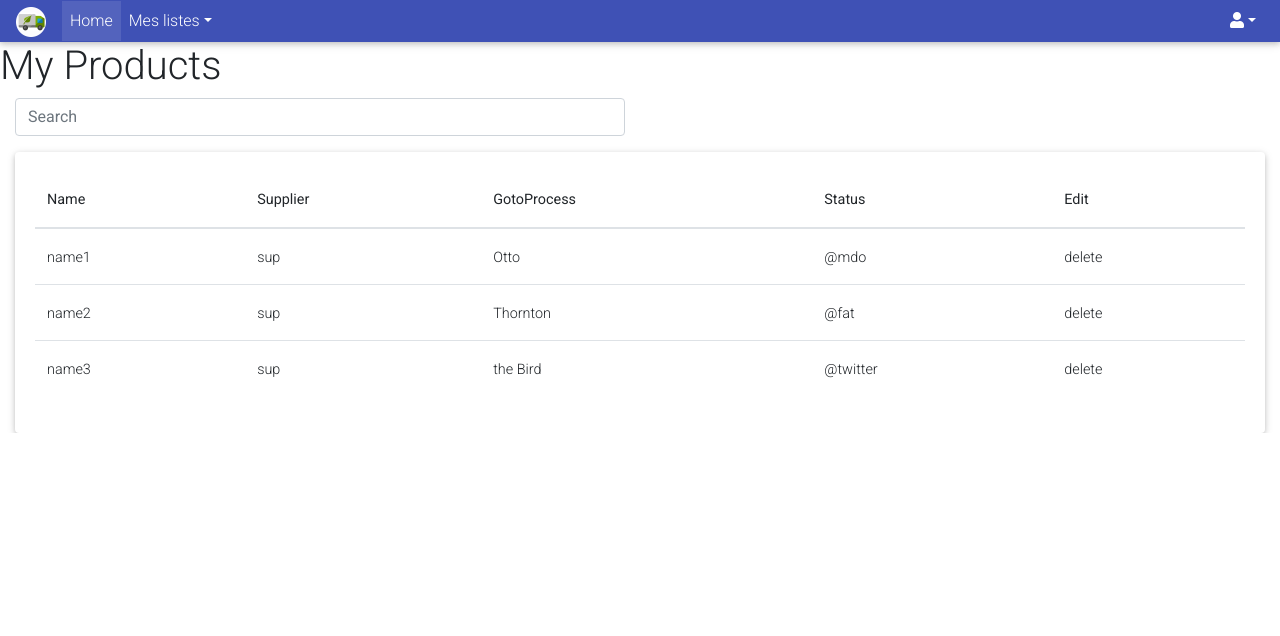
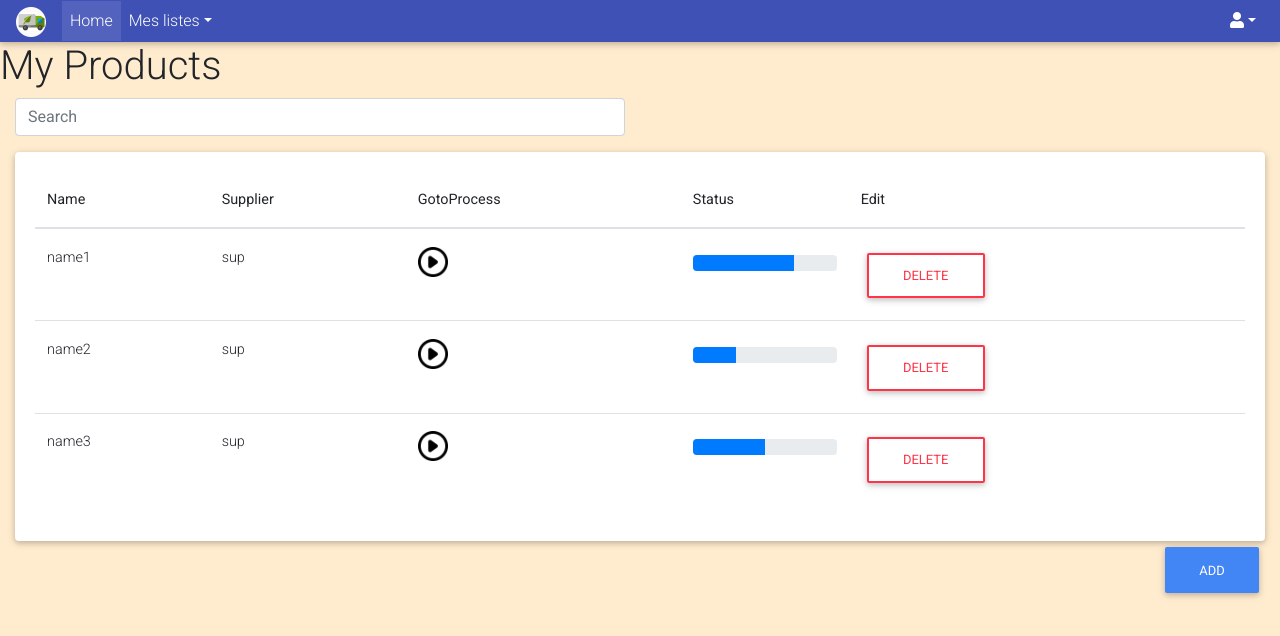
Before and after one commit to LouisDeveze/supply-impact, a React (Create React App) app in the folder frontend/: page /MyProducts in a window 1280 px wide. Shown: the top 636 px of the page. Built offline with nearby package versions, Linux system fonts and the light colour scheme.

Commit message:
design page product

```diff
--- a/frontend/src/pages/MyProducts.js
+++ b/frontend/src/pages/MyProducts.js
@@ -1,7 +1,8 @@
 import React, { Component } from "react";
 import NavHome from "../components/nav/NavHome";
-import { MDBBox, MDBContainer,MDBCard,MDBCardTitle,MDBCardText,MDBRow,MDBCol, MDBTable, MDBTableBody, MDBTableHead } from 'mdbreact';
+import { MDBContainer,MDBCard,MDBRow,MDBCol, MDBTable, MDBTableBody, MDBTableHead,  MDBBtn, MDBProgress} from 'mdbreact';
 import "./pages.css"
+import playButton from "../img/playButton.png";
 
 export default class MyProducts extends Component {
     constructor(props) {
@@ -36,29 +37,30 @@ export default class MyProducts extends Component {
                                         <tr>
                                             <td>name1</td>
                                             <td>sup</td>
-                                            <td>Otto</td>
-                                            <td>@mdo</td>
-                                            <td>delete</td>
+                                            <td><a href="google.com"><img src={playButton} alt="play'button" style={{ width: "30px" }}></img></a></td>
+                                            <td> <MDBProgress value={70} className="my-2" /></td>
+                                            <td><MDBBtn outline color="danger">Delete</MDBBtn></td>
                                         </tr>
                                         <tr>
                                             <td>name2</td>
                                             <td>sup</td>
-                                            <td>Thornton</td>
-                                            <td>@fat</td>
-                                            <td>delete</td>
+                                            <td><a href="google.com"><img src={playButton} alt="play'button" style={{ width: "30px" }}></img></a></td>
+                                            <td> <MDBProgress value={30} className="my-2" /></td>
+                                            <td><MDBBtn outline color="danger">Delete</MDBBtn></td>
                                         </tr>
                                         <tr>
                                             <td>name3</td>
                                             <td>sup</td>
-                                            <td>the Bird</td>
-                                            <td>@twitter</td>
-                                            <td>delete</td>
+                                            <td><a href="google.com"><img src={playButton} alt="play'button" style={{ width: "30px" }}></img></a></td>
+                                            <td> <MDBProgress value={50} className="my-2" /></td>
+                                            <td><MDBBtn outline color="danger">Delete</MDBBtn></td>
                                         </tr>
                                     </MDBTableBody>
                                 </MDBTable>
                             </MDBCard>
                         </MDBCol>
                     </MDBRow>
+                    <MDBBtn color="primary" style={{float:"right"}}>Add</MDBBtn>
                 </MDBContainer>
             </div>
         </div>
--- a/frontend/src/pages/pages.css
+++ b/frontend/src/pages/pages.css
@@ -1,6 +1,14 @@
 
 .Home {
     background-color: blanchedalmond;
+    display: flex;
+	flex-direction: column;
+	min-height: 100vh;
+	overflow-y: auto;
+}
+
+.MyProducts{
+	background-color: blanchedalmond;
     display: flex;
 	flex-direction: column;
 	min-height: 100vh;
```
Also changed, not shown: frontend/src/img/playButton.png (added).
